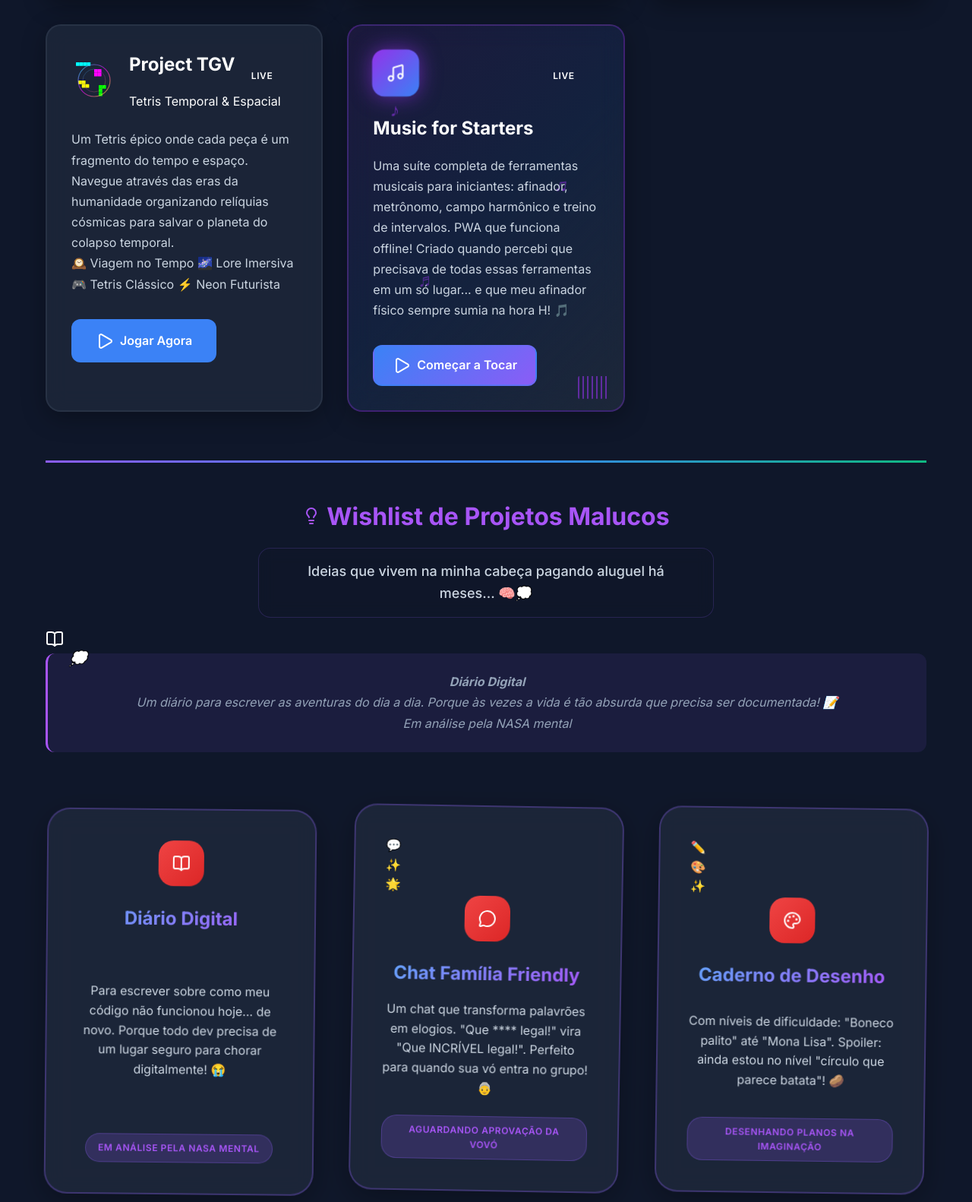
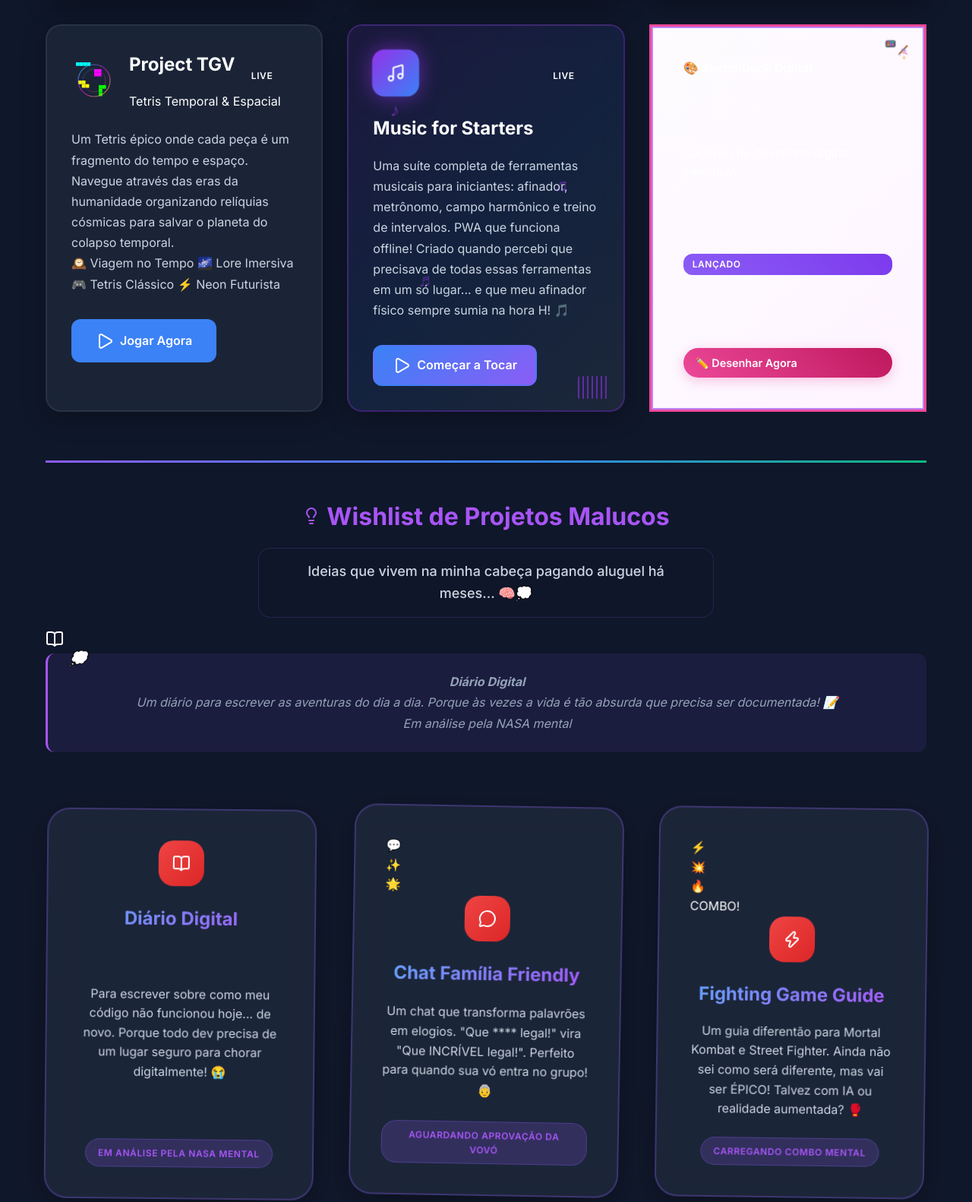
Before and after one commit to VieiraGabrielAlexandre/vieiragabriel.com.br, a plain HTML site: page index.html in a window 1280 px wide. Shown: the part 10006-11588 px from the top of the page at 76% size. Drawn offline with nearby package versions, Linux system fonts and the light colour scheme.

Commit message:
change sketchbook

```diff
--- a/index.html
+++ b/index.html
@@ -1138,6 +1138,40 @@
                     </a>
                 </div>
             </div>
+
+            <div class="hobby-card art-theme">
+                <div class="bubble-content">
+                    <h4>🎨 Sketchbook Digital</h4>
+                    <p>Caderno de desenhos digital interativo</p>
+                    <span class="status launched">Lançado</span>
+                    <a href="https://vieiragabriel.com.br/sketchbook/" target="_blank" class="hobby-link">
+                        ✏️ Desenhar Agora
+                    </a>
+                    <div class="floating-art">
+                        <svg width="40" height="40" viewBox="0 0 40 40">
+                            <g class="art-elements">
+                                <!-- Paleta de cores -->
+                                <rect x="5" y="8" width="12" height="8" rx="2" fill="#2D3748" stroke="#4A5568" stroke-width="1"/>
+                                <circle cx="8" cy="10" r="1.5" fill="#EF4444"/>
+                                <circle cx="11" cy="10" r="1.5" fill="#3B82F6"/>
+                                <circle cx="14" cy="10" r="1.5" fill="#10B981"/>
+                                <circle cx="8" cy="13" r="1.5" fill="#F59E0B"/>
+                                <circle cx="11" cy="13" r="1.5" fill="#8B5CF6"/>
+                                <circle cx="14" cy="13" r="1.5" fill="#EC4899"/>
+
+                                <!-- Pincel -->
+                                <line x1="22" y1="25" x2="32" y2="15" stroke="#8B4513" stroke-width="2" stroke-linecap="round"/>
+                                <polygon points="20,27 22,25 24,27" fill="#C0C0C0"/>
+
+                                <!-- Traços artísticos -->
+                                <path d="M25 20 Q28 18 30 22" stroke="#6366F1" stroke-width="2" fill="none" opacity="0.7"/>
+                                <path d="M26 24 Q29 22 32 26" stroke="#EC4899" stroke-width="2" fill="none" opacity="0.6"/>
+                                <circle cx="28" cy="30" r="2" fill="#F59E0B" opacity="0.5"/>
+                            </g>
+                        </svg>
+                    </div>
+                </div>
+            </div>
         </div>
 
         <!-- Project Wishlist -->
@@ -1197,24 +1231,6 @@
                                 <div class="bubble-tail"></div>
                             </div>
 
-                            <!-- Caderno de Desenho -->
-                            <div class="thought-bubble drawing-bubble">
-                                <div class="bubble-content">
-                                    <div class="floating-doodles">
-                                        <div class="doodle">✏️</div>
-                                        <div class="doodle">🎨</div>
-                                        <div class="doodle">✨</div>
-                                    </div>
-                                    <div class="bubble-icon drawing-icon">
-                                        <i data-lucide="palette"></i>
-                                    </div>
-                                    <h4 class="bubble-title">Caderno de Desenho</h4>
-                                    <p class="bubble-text">Com níveis de dificuldade: "Boneco palito" até "Mona Lisa". Spoiler: ainda estou no nível "círculo que parece batata"! 🥔</p>
-                                    <div class="bubble-status">Desenhando planos na imaginação</div>
-                                </div>
-                                <div class="bubble-tail"></div>
-                            </div>
-
                             <!-- Fighting Game Guide -->
                             <div class="thought-bubble fighting-bubble">
                                 <div class="bubble-content">
@@ -1257,6 +1273,7 @@
                     </div>
                 </div>
             </div>
+        </div>
 </section>
 
 <!-- Contact Section -->
--- a/styles.css
+++ b/styles.css
@@ -1903,6 +1903,80 @@ section {
     background: linear-gradient(135deg, #3b82f6, #2563eb);
 }
 
+/* Art Theme */
+.art-theme {
+    background: linear-gradient(135deg, #FDF2F8 0%, #FCE7F3 50%, #F3E8FF 100%);
+    border: 3px solid #EC4899;
+}
+
+.art-theme .bubble-content {
+    background: linear-gradient(135deg, #FEFCFF 0%, #FDF4FF 100%);
+    border: 2px solid #C084FC;
+}
+
+.art-theme .bubble-content::before {
+    background: #EC4899;
+}
+
+.art-theme .bubble-content::after {
+    background: #EC4899;
+}
+
+.floating-art {
+    position: absolute;
+    top: 15px;
+    right: 15px;
+    animation: floatSVG 4s ease-in-out infinite;
+}
+
+.art-elements {
+    animation: drawArt 6s ease-in-out infinite;
+}
+
+@keyframes drawArt {
+    0%, 100% { transform: rotate(0deg) scale(1); }
+    25% { transform: rotate(-5deg) scale(1.05); }
+    50% { transform: rotate(5deg) scale(0.95); }
+    75% { transform: rotate(-3deg) scale(1.02); }
+}
+
+/* Blocks Theme */
+.blocks-theme {
+    background: linear-gradient(135deg, #FEF3C7 0%, #FDE68A 50%, #FBBF24 100%);
+    border: 3px solid #F59E0B;
+}
+
+.blocks-theme .bubble-content {
+    background: linear-gradient(135deg, #FFFBEB 0%, #FEF3C7 100%);
+    border: 2px solid #FBBF24;
+}
+
+.blocks-theme .bubble-content::before {
+    background: #F59E0B;
+}
+
+.blocks-theme .bubble-content::after {
+    background: #F59E0B;
+}
+
+.floating-blocks {
+    position: absolute;
+    top: 15px;
+    right: 15px;
+    animation: floatSVG 3s ease-in-out infinite;
+}
+
+.block-elements {
+    animation: buildBlocks 5s ease-in-out infinite;
+}
+
+@keyframes buildBlocks {
+    0%, 100% { transform: translateY(0px) rotate(0deg); }
+    25% { transform: translateY(-5px) rotate(90deg); }
+    50% { transform: translateY(-10px) rotate(180deg); }
+    75% { transform: translateY(-15px) rotate(180deg); }
+}
+
 .blocks-theme {
     background: linear-gradient(135deg, rgba(16, 185, 129, 0.1), rgba(30, 41, 59, 0.9));
     border-color: rgba(16, 185, 129, 0.3);
@@ -1974,6 +2048,85 @@ section {
     font-size: 1rem;
 }
 
+/* Status badges */
+.status {
+    display: inline-block;
+    padding: 4px 12px;
+    border-radius: 12px;
+    font-size: 0.75rem;
+    font-weight: 600;
+    text-transform: uppercase;
+    letter-spacing: 0.05em;
+    color: white;
+    margin-top: 8px;
+}
+
+.status.active {
+    background: linear-gradient(45deg, #10B981, #059669);
+}
+
+.status.launched {
+    background: linear-gradient(45deg, #8B5CF6, #7C3AED);
+}
+
+.status.concept {
+    background: linear-gradient(45deg, #6B7280, #4B5563);
+}
+
+.status.development {
+    background: linear-gradient(45deg, #F59E0B, #D97706);
+}
+
+.status.planning {
+    background: linear-gradient(45deg, #3B82F6, #2563EB);
+}
+
+/* Floating SVG animations */
+@keyframes floatSVG {
+    0%, 100% {
+        transform: translateY(0px) rotate(0deg);
+        opacity: 0.7;
+    }
+    50% {
+        transform: translateY(-10px) rotate(5deg);
+        opacity: 1;
+    }
+}
+
+/* Wishlist links */
+.wishlist-link {
+    display: inline-block;
+    padding: 8px 16px;
+    background: linear-gradient(45deg, #8B5CF6, #7C3AED);
+    color: white;
+    text-decoration: none;
+    border-radius: 20px;
+    font-size: 0.9rem;
+    font-weight: 600;
+    transition: all 0.3s ease;
+    margin-top: 10px;
+}
+
+.hobby-link {
+    display: inline-block;
+    padding: 8px 16px;
+    background: linear-gradient(45deg, #EC4899, #BE185D);
+    color: white;
+    text-decoration: none;
+    border-radius: 20px;
+    font-size: 0.9rem;
+    font-weight: 600;
+    transition: all 0.3s ease;
+    margin-top: 10px;
+    box-shadow: 0 4px 15px rgba(236, 72, 153, 0.3);
+}
+
+.hobby-link:hover {
+    transform: translateY(-2px);
+    box-shadow: 0 6px 20px rgba(236, 72, 153, 0.4);
+    background: linear-gradient(45deg, #BE185D, #9D174D);
+}
+
 /* Responsive Design */
 @media (max-width: 768px) {
     /* Global mobile adjustments */
```
